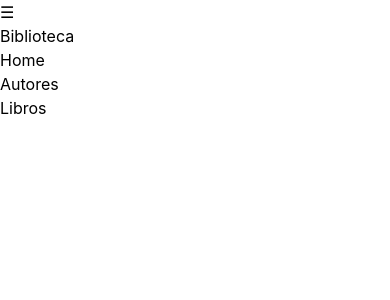
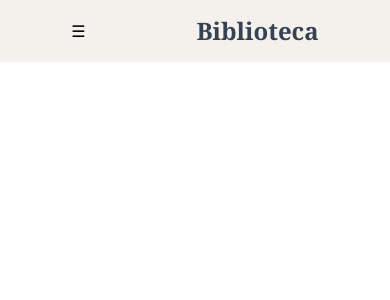
Before and after one commit to ResilenteMG/mi-biblioteca-front, a React (Vite) app: page / in a window 390 px wide. Shown: the top 300 px of the page. Built offline with nearby package versions, Linux system fonts and the light colour scheme.

Commit message:
styles: I add basic styles navbar for mobile screens.

```diff
--- a/src/components/navbar/Navbar.jsx
+++ b/src/components/navbar/Navbar.jsx
@@ -3,24 +3,24 @@ import { useState } from 'react';
 function Navbar() {
     const [open, setOpen] = useState(false);
     return (
-        <header >
-            <div>
+        <header className='flex flex-col flex-wrap p-4 bg-[#f4f1ec]'>
+            <div className='flex justify-around items-center w-full'>
                 <button onClick={() => setOpen(!open)}>
                     {open ? 'X' : '☰'}
                 </button>
-                <h1>Biblioteca</h1>
+                <h1 className='text-2xl font-serif leading-tight font-bold text-gray-700'>Biblioteca</h1>
             </div>
 
-            { (
-            <nav>
-                <ul>
-                    <li>
+            {open && (
+            <nav className="flex" onClick={() => setOpen(false)}>
+                <ul className='flex flex-col w-full'>
+                    <li className='w-full text-center p-2' >
                         <a href="/">Home</a>
                     </li>
-                    <li>
+                    <li className='w-full text-center p-2'>
                         <a href="/">Autores</a>
                     </li>
-                    <li>
+                    <li className='w-full text-center p-2'>
                         <a href="/">Libros</a>
                     </li>
 
```
